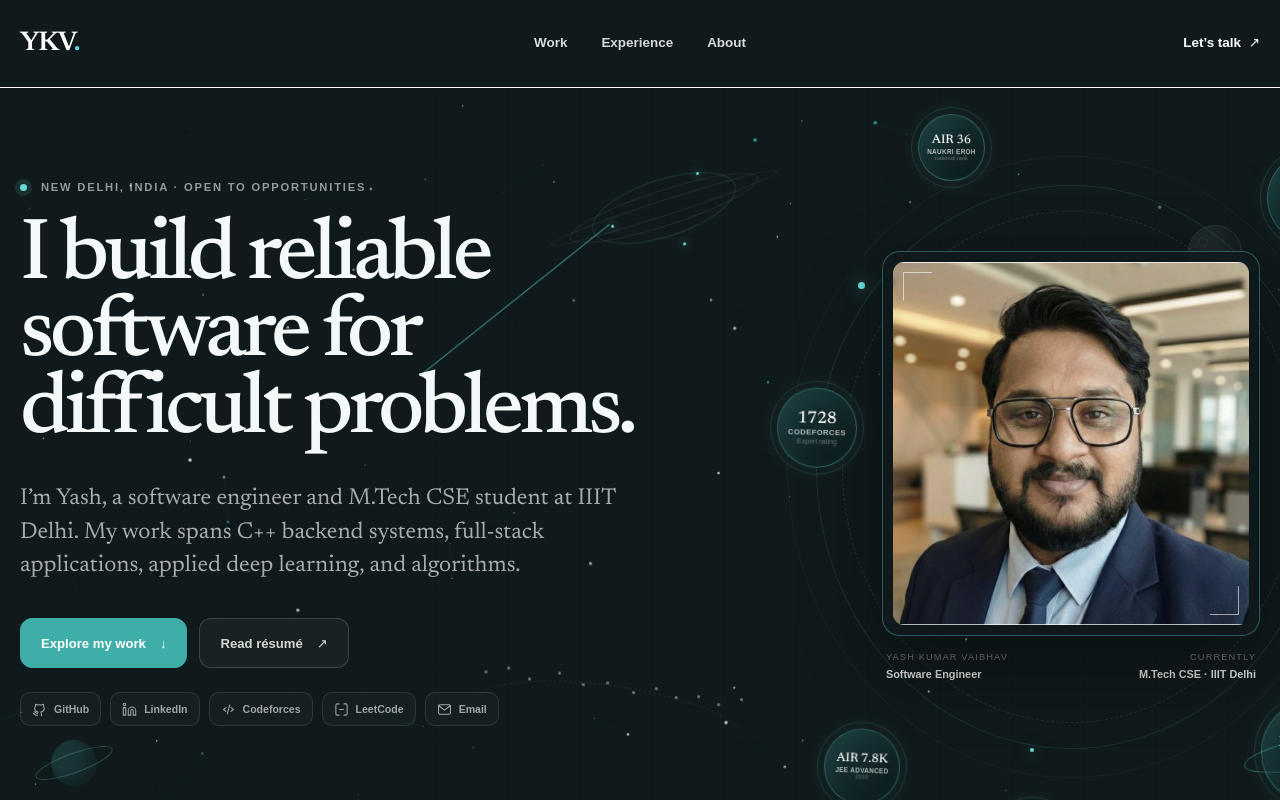
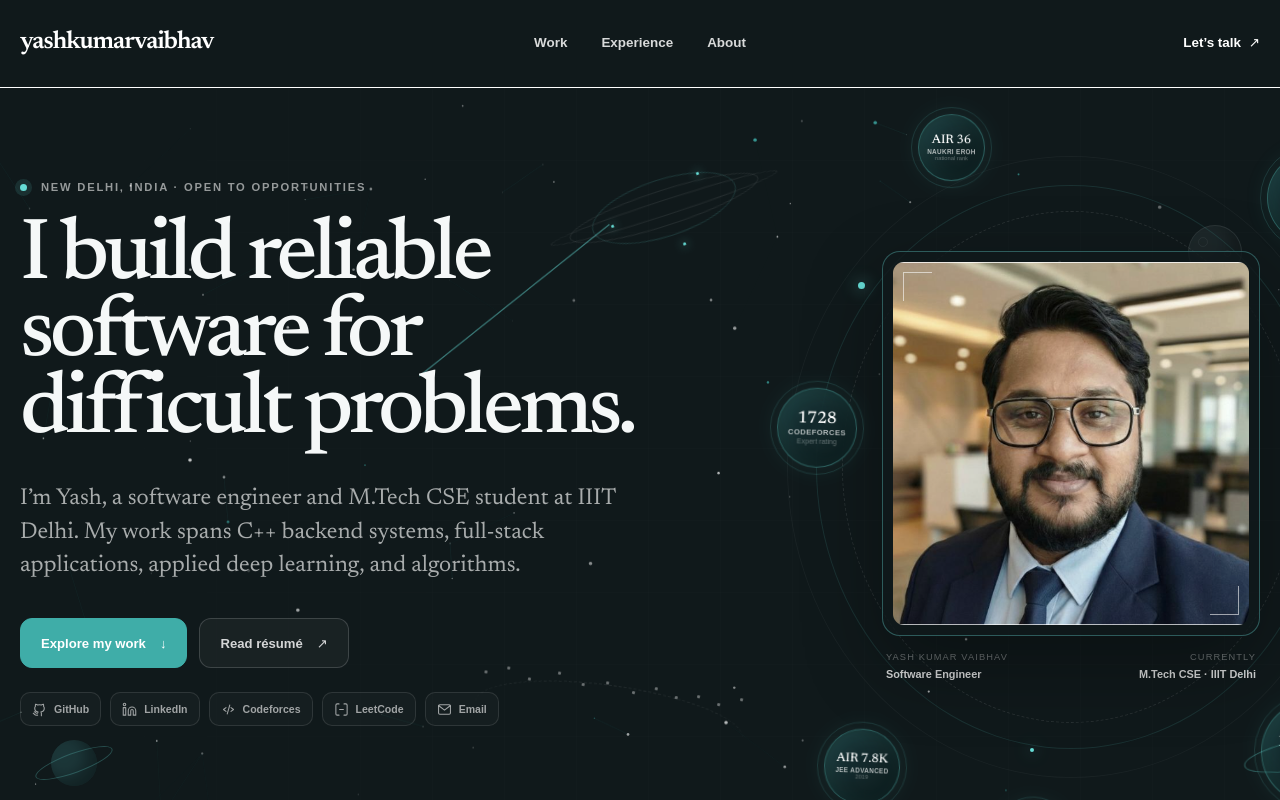
Before and after one commit to yashkumarvaibhav/yashkumarvaibhav.github.io, a React (Vite) app: page / in a window 1280 px wide. Shown: the top 800 px of the page. Built offline with nearby package versions, Linux system fonts and the light colour scheme.

Commit message:
Use full name in site header

```diff
--- a/src/App.jsx
+++ b/src/App.jsx
@@ -341,7 +341,7 @@ function App() {
     <div className="site-shell" id="top">
       <header className="site-header">
         <a className="wordmark" href="#top" aria-label="Yash Kumar Vaibhav, home">
-          YKV<span>.</span>
+          yashkumarvaibhav
         </a>
         <nav aria-label="Primary navigation">
           <a href="#work">Work</a>
--- a/src/styles.css
+++ b/src/styles.css
@@ -32,7 +32,7 @@ img { display: block; max-width: 100%; }
 .site-shell { width: min(calc(100% - 40px), var(--max-width)); margin: 0 auto; }
 .site-header { position: relative; z-index: 10; height: 88px; display: grid; grid-template-columns: 1fr auto 1fr; align-items: center; color: rgba(255,255,255,.84); border-bottom: 1px solid rgba(255,255,255,.12); }
 .site-header::before { content: ''; position: absolute; z-index: -1; inset: 0 calc(50% - 50vw); background: #10191b; }
-.wordmark { width: max-content; font-family: var(--font-serif); font-size: 1.7rem; font-weight: 600; line-height: 1; letter-spacing: -0.05em; }
+.wordmark { width: max-content; font-family: var(--font-serif); font-size: clamp(1.2rem, 2.2vw, 1.55rem); font-weight: 600; line-height: 1; letter-spacing: -0.04em; }
 .wordmark { color: #fff; }.wordmark span { color: #66dcd5; }
 .site-header nav { display: flex; align-items: center; gap: 34px; font-size: 0.84rem; font-weight: 700; }
 .site-header nav a, .header-contact, .social-links a, .project-links a, footer a { transition: color .2s ease; }
@@ -180,6 +180,7 @@ footer a { justify-self: end; color: var(--text-muted); font-weight: 700; }
 
 @media (max-width: 560px) {
   .site-shell { width: min(calc(100% - 28px), var(--max-width)); }.site-header { height: 72px; }
+  .wordmark { font-size: 1rem; }
   .hero { padding: 70px 0 220px; }.hero-copy { padding: 0 0 72px; }.hero-actions { align-items: stretch; flex-direction: column; width: max-content; }
   .hero-socials { max-width: 300px; }.hero-socials a span { display: none; }.hero-socials a { width: 38px; justify-content: center; padding: 0; }
   h1 { font-size: clamp(3.25rem, 16vw, 5rem); }.hero-intro { font-size: 1.12rem; }
```
